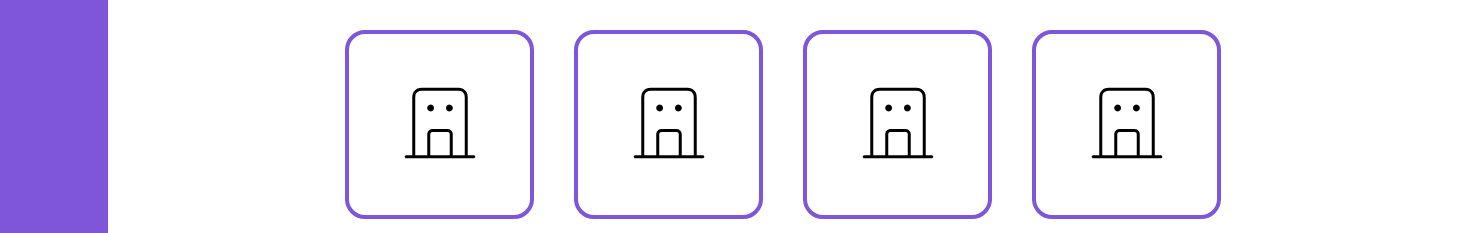
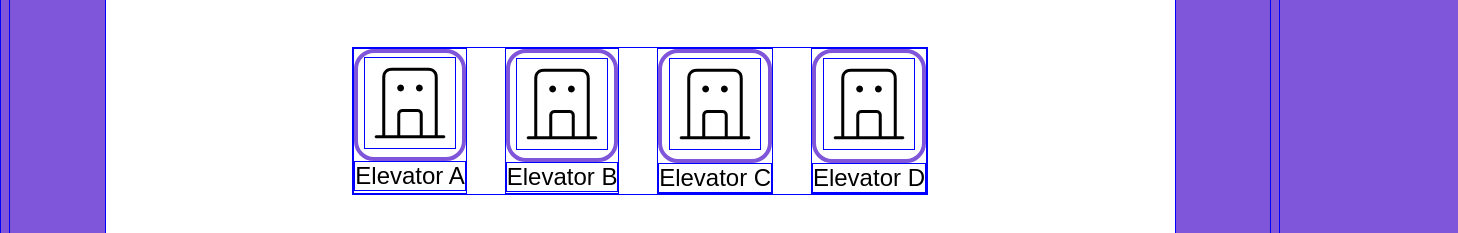
Before and after one commit to kendalldrake/functions, a plain HTML site: page index.html in a window 1280 px wide. Shown: the part 308-541 px from the top of the page, 1458 px wide, since content can reach past the window. Drawn offline with Linux system fonts and the light colour scheme.

Commit message:
Update style.css
added css properties

```diff
--- a/style.css
+++ b/style.css
@@ -1,6 +1,6 @@
 
 *{
-	/* border: 1px solid blue; */
+	border: 1px solid blue;
 	box-sizing: border-box;
 }body{
 	background-color: #7F56D9;
@@ -10,9 +10,9 @@
 .foreground{
 	background-color:white;
 	border-radius: 30px 30px 0px 0px;
-	width: 1350px;
+	width: 85%;
 	height: 1000px;
-	margin: 100px;
+	margin: 100px AUTO;
 }
 h1{
 	font-family: Arial, Helvetica, sans-serif;
@@ -59,23 +59,28 @@ select {
 }
 
 .buttoncontainer{
-	width: fit-content;
+	/* width: fit-content; */
 	margin: 50px auto;
 	display:flex;
+	width:45vw;
+	justify-content: space-between;
 
 }
 .buttoncontainer button{
 	box-sizing: border-box;
-	width: 189px;
-	height: 189px;
+	width: 100%;
+	/* height: 189px; */
 	background: white;
 	border: 4px solid #7F56D9;
 	border-radius: 20px;
-	margin: 20px;
+	/* margin: 20px; */
+	aspect-ratio: 1 / 1;
 }
 .buttoncontainer h1{
 	margin: 0;
 	padding: 0;
+	font-size: 1.5em;
+	font-weight:lighter;
 }
 
 #heatmap{
```
